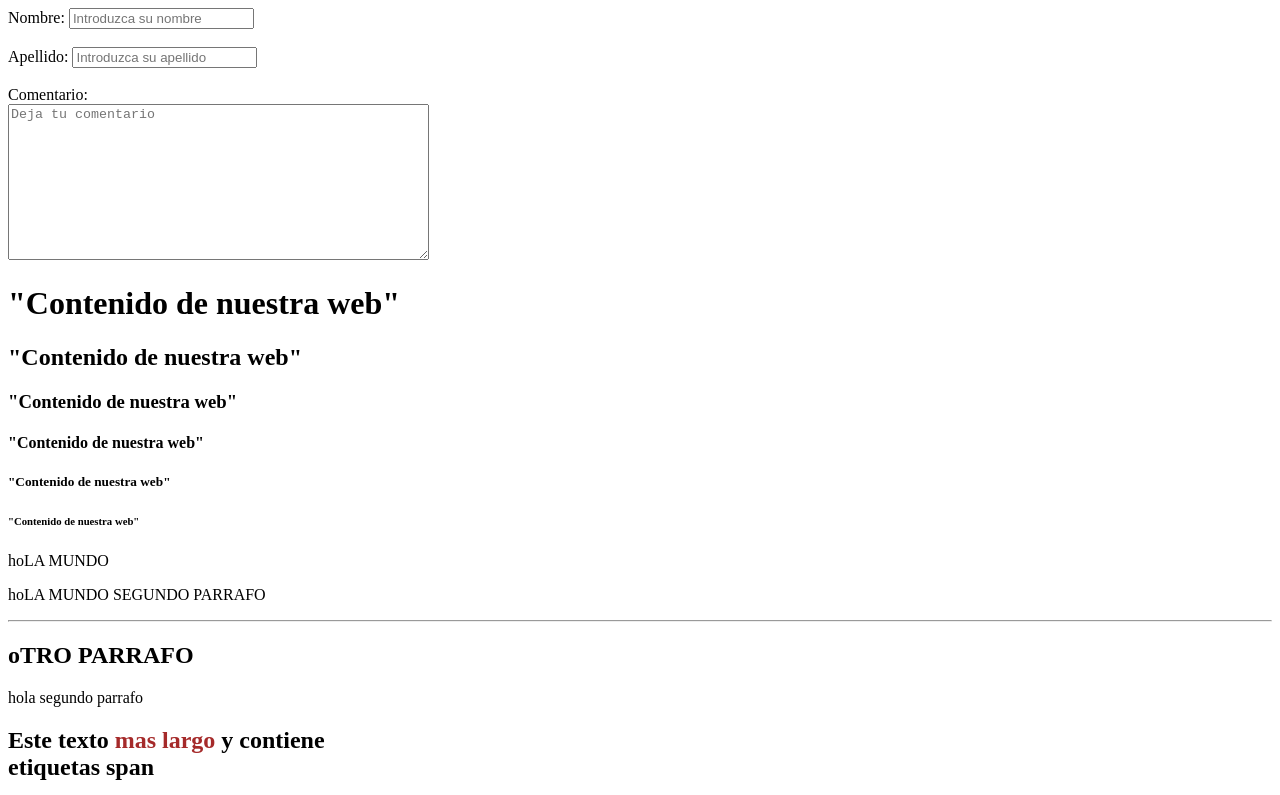
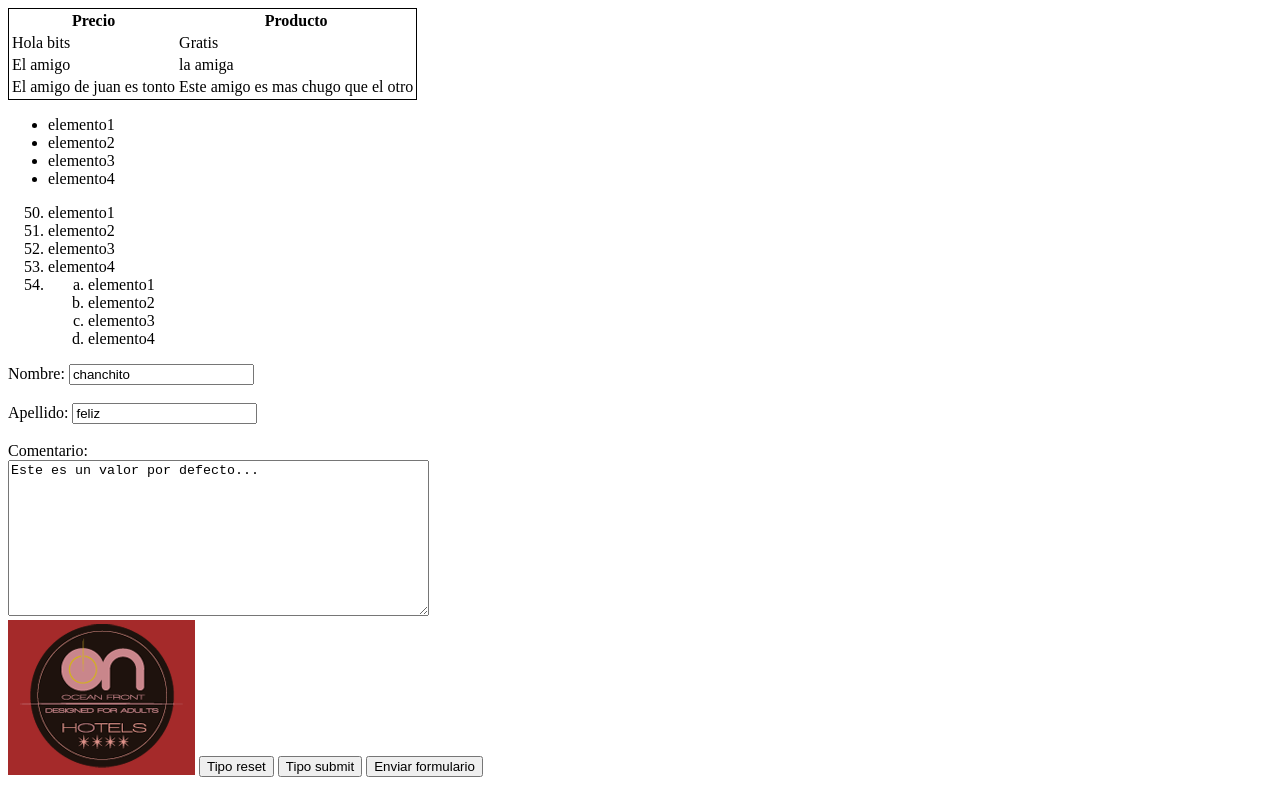
Before and after one commit to wate76/proyecto-estudio-HTML_CSS, a plain HTML site: page index.html in a window 1280 px wide. Shown: the top 795 px of the page. Drawn offline with Linux system fonts and the light colour scheme.

Commit message:
avances_curso

```diff
--- a/index.html
+++ b/index.html
@@ -1,20 +1,74 @@
 <!DOCTYPE html>
 <html>
 <head>
+	<meta charset="UTF-8">
 	<title>APPCC</title>
+
+	<link rel="icon" href="img/favicon16x16.ico" sizes="16x16">
+	<link rel="icon" href="img/favicon32x32.ico" sizes="32x32">
+	<link rel="icon" href="img/favicon64x64.ico" sizes="64x64">
 </head>
 <body>
-	<form>
+	<table style="border: 1px solid black;">
+		<tr>
+			<th>Precio</th>
+			<th>Producto</th>
+		</tr>
+			<tr>
+				<td>Hola bits</td>
+				<td>Gratis</td>
+			</tr>
+			<tr>
+				<td>El amigo </td>
+				<td>la amiga</td>
+			</tr>
+			<tr>
+				<td>El amigo de juan es tonto </td>
+				<td>Este amigo es mas chugo que el otro</td>
+			</tr>
+			</table>
+
+
+
+	<!--esto es una lista no ordenada-->
+	<ul>
+	<li>elemento1</li>
+	<li>elemento2</li>
+	<li>elemento3</li>
+	<li>elemento4</li>
+	</ul>
+	<!--esto es una lista ORDENADA-->
+	<ol>
+		<li value="50">elemento1</li>
+		<li>elemento2</li>
+		<li>elemento3</li>
+		<li>elemento4</li>
+		<li>
+			<ol>
+				<li style="list-style-type: lower-alpha;">elemento1</li>
+				<li style="list-style-type: lower-alpha;">elemento2</li>
+				<li style="list-style-type: lower-alpha;">elemento3</li>
+				<li style="list-style-type: lower-alpha;">elemento4</li></ol>
+		</li>
+		</ol>
+
+
+	<form action="/formulario" method="POST">
 		<label for="nombre">Nombre:</label>
-		<input type="text" id="nombre" name="nombre" placeholder="Introduzca su nombre"/>
+		<input value="chanchito" type="text" id="nombre" name="nombre" placeholder="Introduzca su nombre"/>
 		<br><br>
 		<label for="apellido">Apellido:</label>
-		<input type="text" id="apellido" name="apellido" placeholder="Introduzca su apellido"/>
+		<input value="feliz" type="text" id="apellido" name="apellido" placeholder="Introduzca su apellido"/>
 		<br><br>
 		<label for="comentario">Comentario:</label>
 		<br>
-		<textarea cols="50" rows="10" id="comentario" name="comentario" placeholder="Deja tu comentario"></textarea>
-
+		<textarea  cols="50" rows="10" id="comentario" name="comentario" placeholder="Deja tu comentario">Este es un valor por defecto...</textarea>
+		<br>
+		<!--Estos tipos de botones pueden contener otras etuquetas como "imágenes" -->
+		<button style="background-color: brown; border: none; cursor: pointer;" onmouseover="this.style.backgroundColor='orange'" onmouseout="this.style.backgroundColor='brown'" type="button"><img src="img/logotipo1.png"></button><!--a este se le da funcionalidad don JS o phyton -->
+		<button type="reset">Tipo reset</button>  <!--Borra el formulario -->
+		<button type="submit">Tipo submit</button> <!--envía a la ruta que le hemos indicado en FORM action -->
+		<input type="submit" value="Enviar formulario">
 	</form>
 	<h1>"Contenido de nuestra web"</h1>
 	<h2>"Contenido de nuestra web"</h2>
```
Also changed, not shown: img/favicon16x16.ico (added), img/favicon32x32.ico (added), img/favicon64x64.ico (added), img/logotipo1.png (added).
